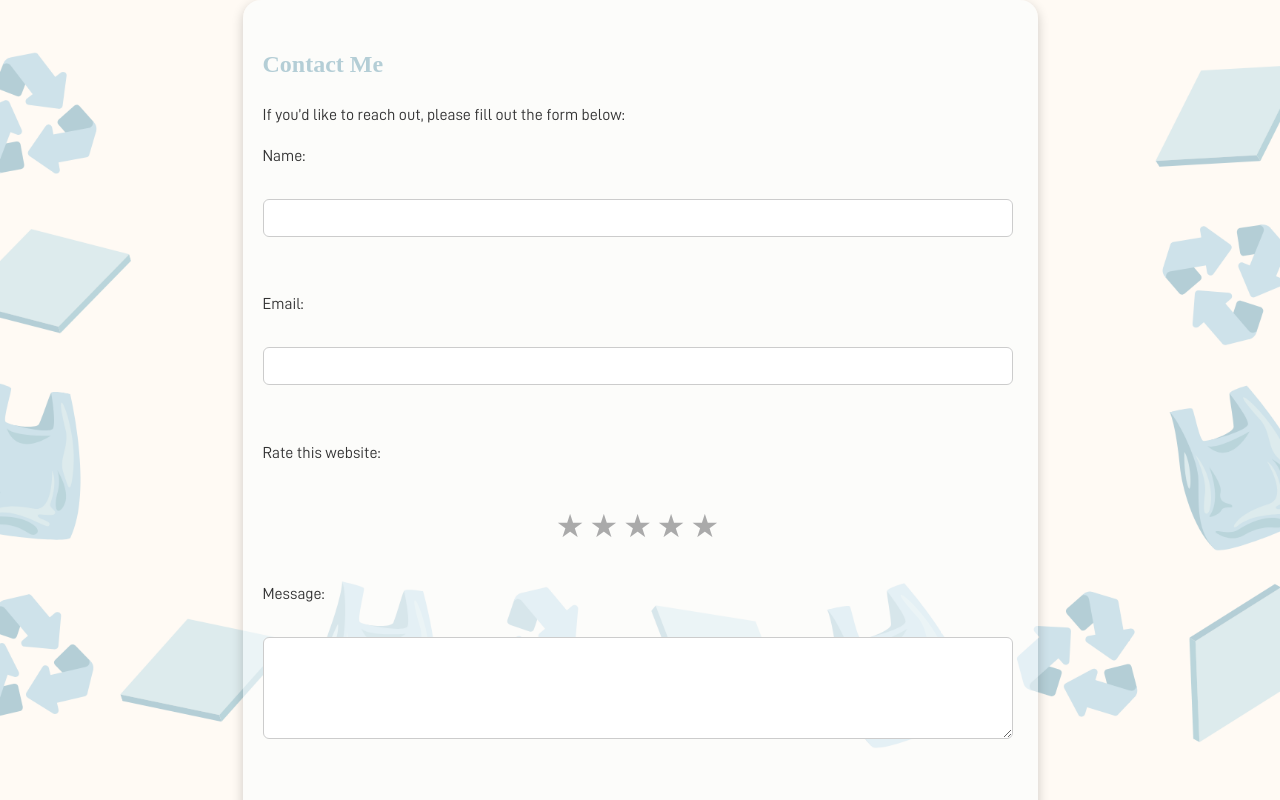
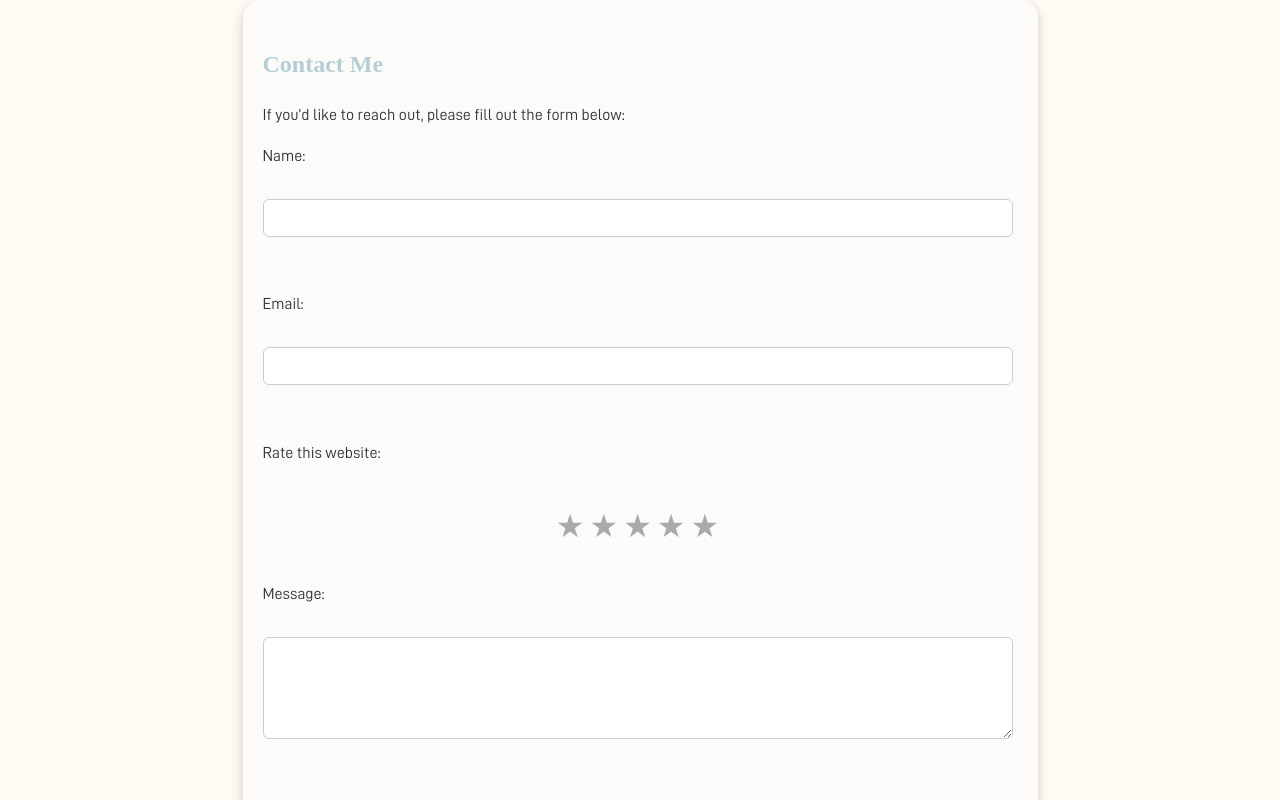
Before and after one commit to spoodergoober/carlenemybaby, a plain HTML site: page index.html in a window 1280 px wide. Both pictures are taken after a click on the button "Contact Me". Shown: the top 800 px of the page. Drawn offline with Linux system fonts and the light colour scheme; a web font is replaced by a local one.

Commit message:
Update style2.css

```diff
--- a/style2.css
+++ b/style2.css
@@ -2,13 +2,21 @@ html, body {
   margin: 0;
   padding: 0;
   font-family: "hsr", sans-serif;
-  background-image: url("images/bg2.png");
-  background-size: cover;
-  background-position: center;
-  background-repeat: no-repeat;
-  background-attachment: fixed;
   text-align: center;
   color: #333;
+}
+
+/* Default title page background */
+body {
+  background: url("images/bg2.png") no-repeat center center;
+  background-size: cover;
+  transition: background 0.5s ease-in-out;
+}
+
+/* Disable background when not on title page */
+body.no-bg {
+  background: none !important;
+  background-color: #fffaf4 !important; /* solid fallback */
 }
 
 /* Fonts */
@@ -415,3 +423,27 @@ button:hover {
 #references a:hover {
   text-decoration: underline;
 }
+
+/* ----- Title-page background toggle ----- */
+/* Apply the image when body does NOT have .no-bg */
+body:not(.no-bg) {
+  background-image: url("images/bg2.png") !important;
+  background-size: cover !important;
+  background-position: center !important;
+  background-repeat: no-repeat !important;
+  background-attachment: fixed !important;
+}
+
+/* Remove background on other pages */
+body.no-bg {
+  background: none !important;
+  background-color: #fffaf4 !important; /* fallback background when image removed */
+}
+
+/* Keep references toggle working via display (script controls this) */
+#references.references-hidden {
+  /* keep CSS transition behaviour but allow script to hide via display: none */
+}
+#references.references-visible {
+  /* keep CSS transition behaviour */
+}
```
